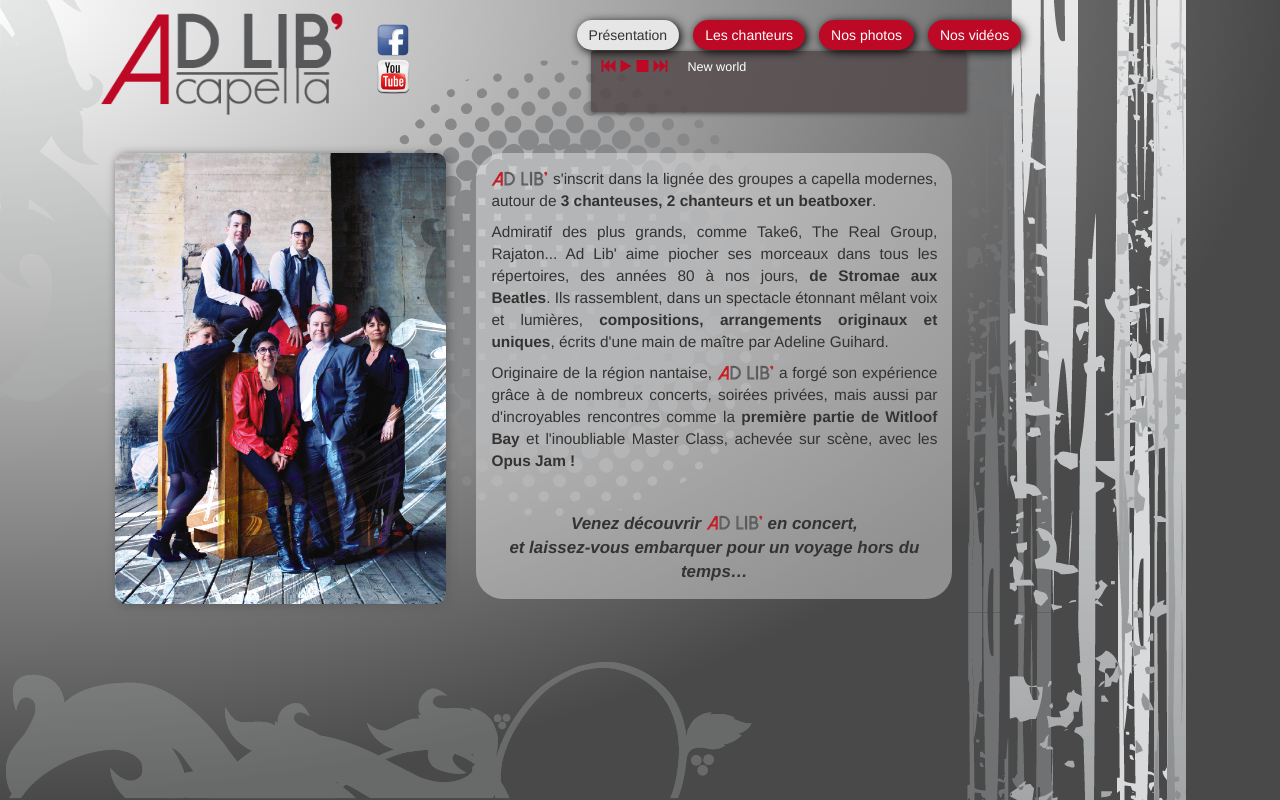
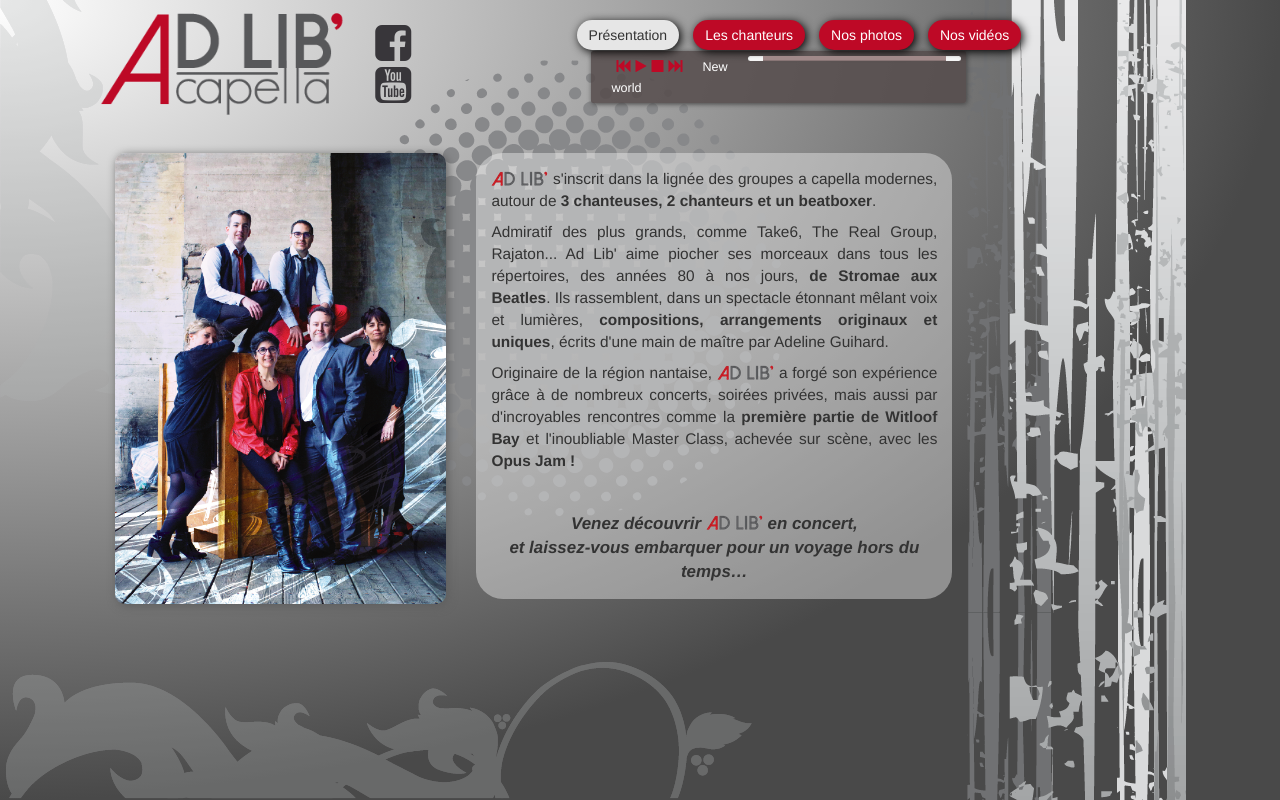
Before and after one commit to rirelus/adlib-website, a plain HTML site: page index.html in a window 1280 px wide. Drawn offline with Linux system fonts and the light colour scheme.

Commit message:
ajout des extraits musics

```diff
--- a/css/main.css
+++ b/css/main.css
@@ -149,11 +149,15 @@ font-size: 13px;padding: 4px 8px;margin-bottom: 12px;}
 	padding-left: 20px;
 	font-size: 0.9em;
 	color: white;
+	cursor: default;
 }
 
 #extraitMusic .progress {
 	height: 5px;
-	display: inline-block;
+}
+
+#extraitMusic .progress-bar-success {
+	background-color: rgb(160, 137, 137);
 }
 
 #presentation .photo {
--- a/index.html
+++ b/index.html
@@ -57,23 +57,11 @@
 
 						<div class="col-xs-1">
 		    				<div id="reseauxSociaux">
-								<div><a href="http://www.facebook.com/adlibacapella"><img src="css/images/facebook.png"></img></a></div>
-		    					<div><a href="http://www.youtube.com/channel/UC9rj7ycpgn_PdeyuXyknPxw"><img src="css/images/youtube.png"></img></a></div>
+								<!--<div><a href="http://www.facebook.com/adlibacapella"><img src="css/images/facebook.png"></img></a></div>
+		    					<div><a href="http://www.youtube.com/channel/UC9rj7ycpgn_PdeyuXyknPxw"><img src="css/images/youtube.png"></img></a></div>-->
+		    					<div><a href="http://www.facebook.com/adlibacapella"><i class="fa fa-facebook-square fa-3x"></i></a></div>
+		    					<div><a href="http://www.youtube.com/channel/UC9rj7ycpgn_PdeyuXyknPxw"><i class="fa fa-youtube-square fa-3x"></i></a></div>
 	    					</div>
-
-		    				<!--<div id="extraitMusic" data-ng-controller="extraitMusicCtrl">
-								<div data-ng-repeat="music in musics">
-									<audio id="{{music.id}}">
-										<source src="{{music.source}}" type="audio/mpeg">
-									</audio>
-									<div class="ecouter">
-										<i class="bouton fa fa-play" data-ng-if="!music.isPlaying" data-ng-click="play(music)"></i>
-										<i class="bouton fa fa-pause" data-ng-if="music.isPlaying" data-ng-click="pause(music)"></i>
-										<i class="bouton fa fa-stop" data-ng-click="stop(music)"></i>
-										<span class="nom" title="{{music.composer}}">{{music.titre}}</span>
-									</div>
-								</div>
-							</div>	-->
 
 		    			</div>
 
@@ -95,19 +83,19 @@
 							</div>
 
 							<div class="row">
-								<div id="extraitMusic" data-ng-controller="extraitMusicCtrl">
+								<div id="extraitMusic" class="row" data-ng-controller="extraitMusicCtrl">
 									<audio id="audio">
 										<source id="{{music.id}}" data-ng-repeat="music in musics" src="{{music.source}}" type="audio/mpeg">
 									</audio>
-									<div class="ecouter">
+									<div class="col-xs-5 ecouter">
 										<i class="bouton fa fa-fast-backward" data-ng-click="previous()"></i>
 										<i class="bouton fa fa-play" data-ng-if="!isPlaying" data-ng-click="play()"></i>
 										<i class="bouton fa fa-pause" data-ng-if="isPlaying" data-ng-click="pause()"></i>
 										<i class="bouton fa fa-stop" data-ng-click="stop()"></i>
 										<i class="bouton fa fa-fast-forward" data-ng-click="next()"></i>
-										<span class="nom" title="{{currentMusic.composer}}">{{currentMusic.titre}}</span>
+										<span class="nom" title="morceau de {{currentMusic.composer}}, arrangé par {{currentMusic.arranger}}">{{currentMusic.titre}}</span>
 									</div>
-									<progressbar animate="false" value="progress" type="success"></progressbar>
+									<progressbar class="col-xs-7" animate="false" value="progress" type="success"></progressbar>
 								</div>
 							</div>
 
@@ -133,22 +121,5 @@
 		</div>
 	</div>
 
-
-
-
-
-
-
-
-
-
-
-<!--    <script src="https://ajax.googleapis.com/ajax/libs/jquery/1.11.2/jquery.min.js"></script>
-    <script src="js/bootstrap.min.js"></script>-->
-
-
-
-
-
   </body>
 </html>
--- a/js/extraitMusic.js
+++ b/js/extraitMusic.js
@@ -5,21 +5,25 @@ function extraitMusicCtrl ($http, $scope, $interval) {
 		id : 'music0',
 		titre : 'New world',
 		composer : 'Björk',
+		arranger : 'Adeline Guihard',
 		source : './music/01 New world.mp3'
 	}, {
 		id : 'music1',
 		titre : 'Le chemin',
 		composer : 'Adeline Guihard',
+		arranger : 'Adeline Guihard',
 		source : './music/03 Le chemin.mp3'
 	}, {
 		id : 'music2',
 		titre : 'Sign your name',
 		composer : "Terence Trent D'Arby",
+		arranger : 'Adeline Guihard',
 		source : './music/06 Sign your name.mp3'
 	}];
 
 	$scope.currentMusicInd = 0;
 	$scope.currentMusic = $scope.musics[$scope.currentMusicInd];
+	$scope.progress = 0;
 
 	// Lecture d'une chanson
 	$scope.play = function () {
@@ -81,7 +85,7 @@ function extraitMusicCtrl ($http, $scope, $interval) {
 		var audio = document.getElementById("audio");
 		$scope.progress = (audio.currentTime / audio.duration) * 100;
 
-		if ($scope.progree >= 100) {
+		if ($scope.progress >= 100) {
 			$scope.next();
 		}
 
```
